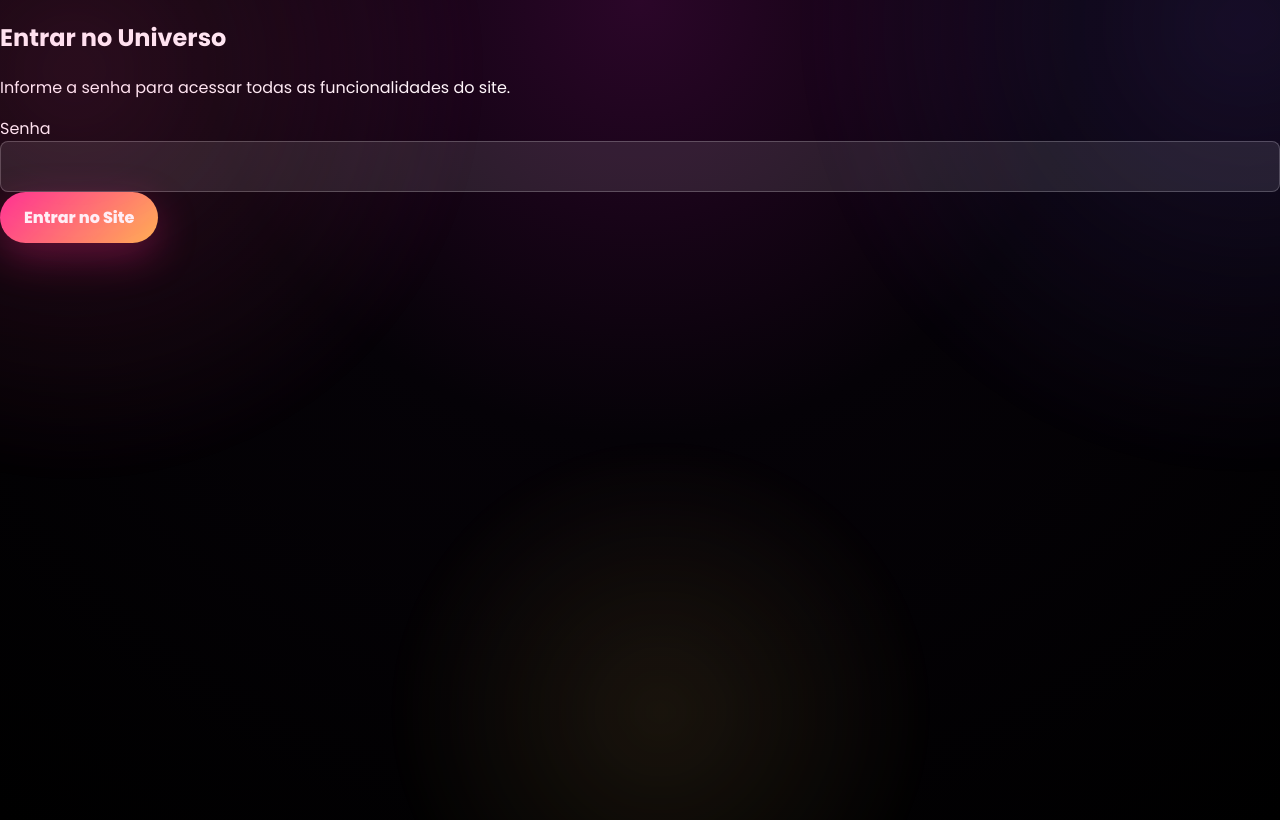
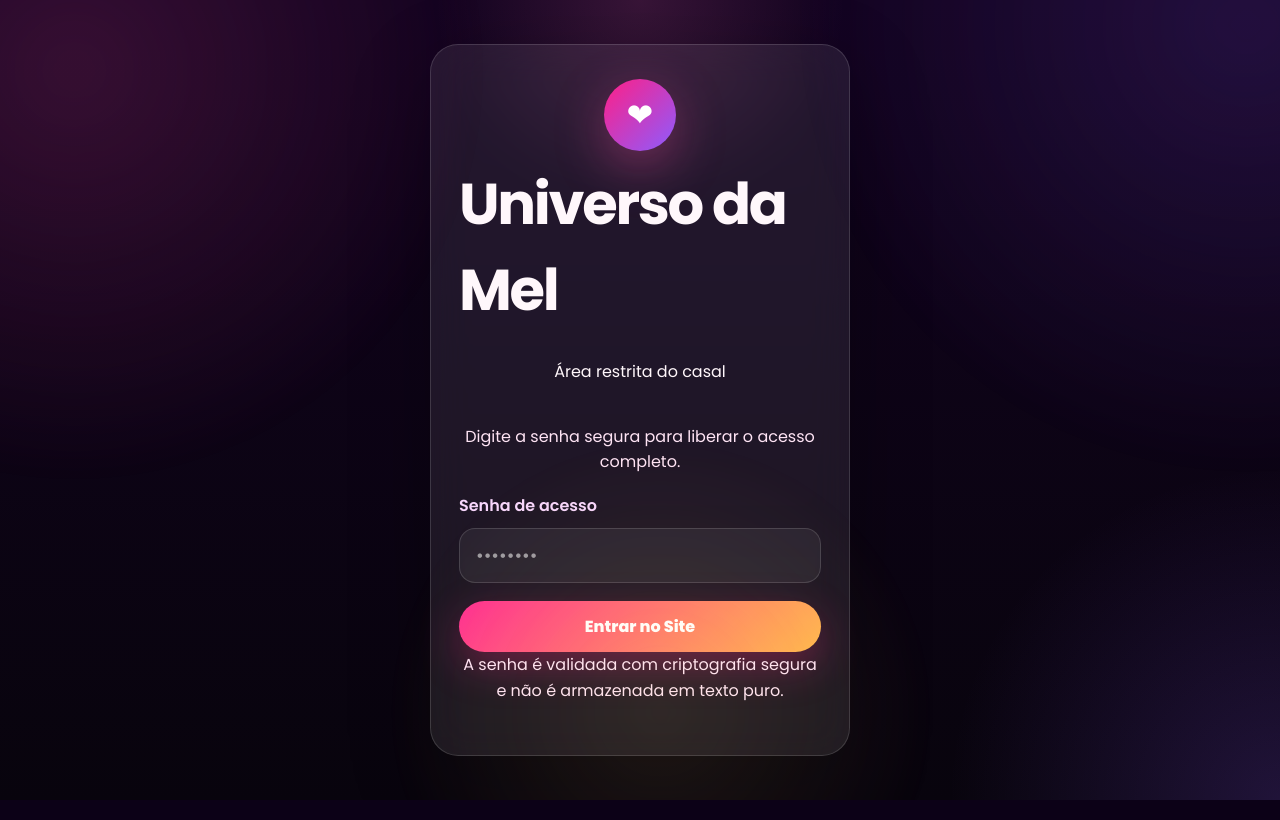
Before and after one commit to nicolasholanda8818-crypto/mel-amor, a Flask app: page /login in a window 1280 px wide. Run offline with Flask 3, Linux system fonts and the light colour scheme; some libraries are stand-ins or nearby versions.

Commit message:
Style login page and show authenticated user name

```diff
--- a/static/css/style.css
+++ b/static/css/style.css
@@ -66,6 +66,111 @@ body.theme-dream {
   background: radial-gradient(circle at top, #102245 0%, #07081a 48%, #000 100%);
 }
 
+body.login-page {
+  min-height: 100vh;
+  background: radial-gradient(circle at top, rgba(255, 114, 183, 0.16), transparent 20%),
+    radial-gradient(circle at bottom right, rgba(142, 89, 255, 0.18), transparent 22%),
+    linear-gradient(180deg, #12031f 0%, #08040d 100%);
+}
+
+.login-shell {
+  min-height: 100vh;
+  display: grid;
+  place-items: center;
+  padding: 24px;
+}
+
+.login-card {
+  width: min(420px, 100%);
+  padding: 34px 28px;
+  border-radius: 28px;
+  background: rgba(255, 255, 255, 0.08);
+  border: 1px solid rgba(255, 255, 255, 0.14);
+  box-shadow: 0 28px 80px rgba(0, 0, 0, 0.3);
+  backdrop-filter: blur(20px);
+}
+
+.login-card__brand {
+  display: grid;
+  place-items: center;
+  gap: 10px;
+  margin-bottom: 24px;
+}
+
+.login-card__brand span {
+  width: 72px;
+  height: 72px;
+  display: grid;
+  place-items: center;
+  border-radius: 50%;
+  background: linear-gradient(135deg, var(--hot), var(--violet));
+  color: white;
+  font-size: 2rem;
+  box-shadow: 0 16px 50px rgba(255, 79, 163, 0.35);
+}
+
+.login-card__brand h1 {
+  margin: 0;
+  font-size: clamp(2.4rem, 6vw, 3.6rem);
+  letter-spacing: -0.04em;
+}
+
+.login-card__subtitle,
+.login-card__note {
+  margin: 0 0 18px;
+  color: #ffe4f5;
+  text-align: center;
+  line-height: 1.6;
+}
+
+.login-form label {
+  display: grid;
+  gap: 10px;
+  color: #f7d6fc;
+  font-weight: 600;
+  margin-bottom: 18px;
+}
+
+.login-form input {
+  width: 100%;
+  padding: 14px 16px;
+  border-radius: 16px;
+  border: 1px solid rgba(255, 255, 255, 0.14);
+  background: rgba(255, 255, 255, 0.06);
+  color: white;
+  font-size: 1rem;
+}
+
+.login-form input::placeholder {
+  color: rgba(255, 255, 255, 0.55);
+}
+
+.login-card .wish-button {
+  width: 100%;
+}
+
+.auth-banner,
+.admin-auth-status {
+  margin-top: 16px;
+  padding: 10px 14px;
+  border-radius: 999px;
+  background: rgba(255, 255, 255, 0.08);
+  color: #fff;
+  font-weight: 700;
+}
+
+.auth-banner {
+  display: inline-flex;
+  align-items: center;
+  gap: 8px;
+  margin: 20px auto 0;
+}
+
+.admin-auth-status {
+  color: var(--muted);
+  margin-top: 8px;
+}
+
 button {
   font: inherit;
 }
--- a/templates/admin.html
+++ b/templates/admin.html
@@ -18,6 +18,9 @@
         <div>
           <p class="section-kicker">Painel simples</p>
           <h1>Universo da Mel</h1>
+          {% if authenticated %}
+          <p class="admin-auth-status">Autenticado como <strong>{{ current_profile.name }}</strong></p>
+          {% endif %}
         </div>
         <div class="admin-header-actions">
           <a class="admin-link" href="{{ url_for('index') }}">Voltar ao site</a>
--- a/templates/index.html
+++ b/templates/index.html
@@ -48,6 +48,9 @@
         <a href="{{ url_for('admin') }}">⚙️ Painel</a>
         <a href="{{ url_for('logout') }}">🔓 Sair</a>
       </nav>
+      {% if authenticated %}
+      <div class="auth-banner">Acesso autorizado como <strong>{{ current_profile.name }}</strong></div>
+      {% endif %}
 
       <section class="hero section-panel" id="inicio">
         <div class="hero__content">
--- a/templates/login.html
+++ b/templates/login.html
@@ -12,11 +12,15 @@
     />
     <link rel="stylesheet" href="{{ url_for('static', filename='css/style.css') }}" />
   </head>
-  <body class="theme-galaxy">
+  <body class="theme-galaxy login-page">
     <main class="login-shell">
       <section class="login-card">
-        <h1>Entrar no Universo</h1>
-        <p>Informe a senha para acessar todas as funcionalidades do site.</p>
+        <div class="login-card__brand">
+          <span>❤</span>
+          <h1>Universo da Mel</h1>
+          <p>Área restrita do casal</p>
+        </div>
+        <p class="login-card__subtitle">Digite a senha segura para liberar o acesso completo.</p>
         {% with messages = get_flashed_messages(with_categories=true) %}
         {% if messages %}
         <div class="flash-list">
@@ -26,14 +30,15 @@
         </div>
         {% endif %}
         {% endwith %}
-        <form action="{{ url_for('login') }}" method="post">
+        <form class="login-form" action="{{ url_for('login') }}" method="post">
           <input type="hidden" name="next" value="{{ next }}" />
           <label>
-            Senha
-            <input name="password" type="password" required autocomplete="current-password" />
+            Senha de acesso
+            <input name="password" type="password" required autocomplete="current-password" placeholder="••••••••" />
           </label>
           <button class="wish-button" type="submit">Entrar no Site</button>
         </form>
+        <p class="login-card__note">A senha é validada com criptografia segura e não é armazenada em texto puro.</p>
       </section>
     </main>
   </body>
```
